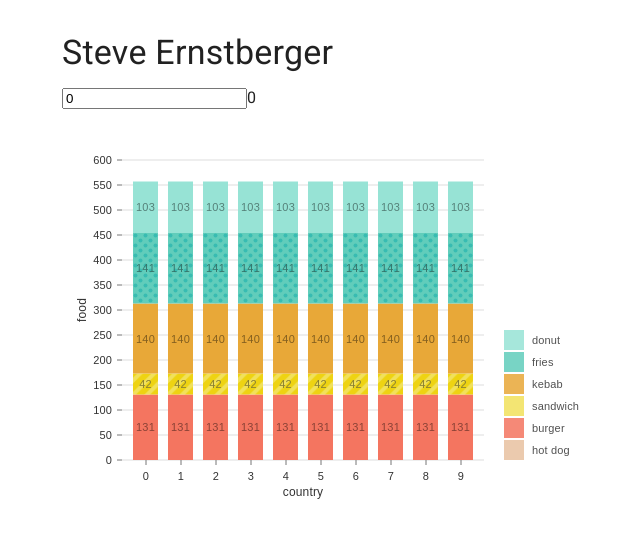
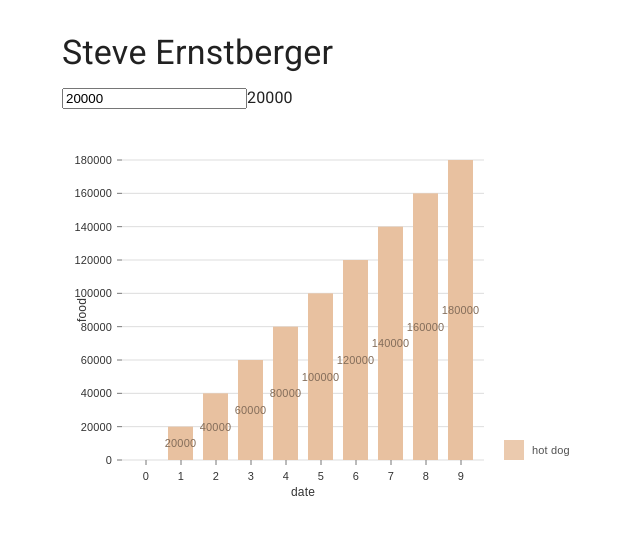
Before and after one commit to sernstberger/steveernstberger, a React (Create React App) app: page / in a window 1280 px wide. Shown: the top 538 px of the page, without its empty margins (302-942 px from the left). Built offline with nearby package versions, Linux system fonts and the light colour scheme.

Commit message:
added sane default for salary and removing unneeded boilerplate

```diff
--- a/src/components/SalaryCalculator/SalaryChart.tsx
+++ b/src/components/SalaryCalculator/SalaryChart.tsx
@@ -1,12 +1,11 @@
 import { ResponsiveBar } from "@nivo/bar";
-// website examples showcase many properties,
-// you'll often use just a few of them.
 const SalaryChart = ({ data }: any) => (
   <div style={{ height: 400 }}>
     <ResponsiveBar
       data={data}
-      keys={["hot dog", "burger", "sandwich", "kebab", "fries", "donut"]}
-      indexBy="country"
+      // keys={["hot dog", "burger", "sandwich", "kebab", "fries", "donut"]}
+      keys={["hot dog"]}
+      indexBy="date"
       margin={{ top: 50, right: 130, bottom: 50, left: 60 }}
       padding={0.3}
       valueScale={{ type: "linear" }}
@@ -33,20 +32,6 @@ const SalaryChart = ({ data }: any) => (
           spacing: 10,
         },
       ]}
-      fill={[
-        {
-          match: {
-            id: "fries",
-          },
-          id: "dots",
-        },
-        {
-          match: {
-            id: "sandwich",
-          },
-          id: "lines",
-        },
-      ]}
       borderColor={{ from: "color", modifiers: [["darker", 1.6]] }}
       axisTop={null}
       axisRight={null}
@@ -54,7 +39,7 @@ const SalaryChart = ({ data }: any) => (
         tickSize: 5,
         tickPadding: 5,
         tickRotation: 0,
-        legend: "country",
+        legend: "date",
         legendPosition: "middle",
         legendOffset: 32,
       }}
--- a/src/components/SalaryCalculator/index.tsx
+++ b/src/components/SalaryCalculator/index.tsx
@@ -110,25 +110,17 @@ const data = [
 ];
 
 const SalaryCalculator = () => {
-  const [startingSalary, setStartingSalary] = useState(0);
+  const [startingSalary, setStartingSalary] = useState(20000);
 
   const res = Array.from(Array(10)).map((_, i) => {
     // return i * startingSalary;
     return {
-      country: i,
-      "hot dog": 0,
+      date: i,
+      "hot dog": i * startingSalary,
       "hot dogColor": "hsl(193, 70%, 50%)",
-      burger: 131,
-      burgerColor: "hsl(213, 70%, 50%)",
-      sandwich: 42,
-      sandwichColor: "hsl(7, 70%, 50%)",
-      kebab: 140,
-      kebabColor: "hsl(352, 70%, 50%)",
-      fries: 141,
-      friesColor: "hsl(303, 70%, 50%)",
-      donut: 103,
-      donutColor: "hsl(5, 70%, 50%)",
-    }
+      // burger: 131,
+      // burgerColor: "hsl(213, 70%, 50%)",
+    };
   });
 
   console.log(res);
```
